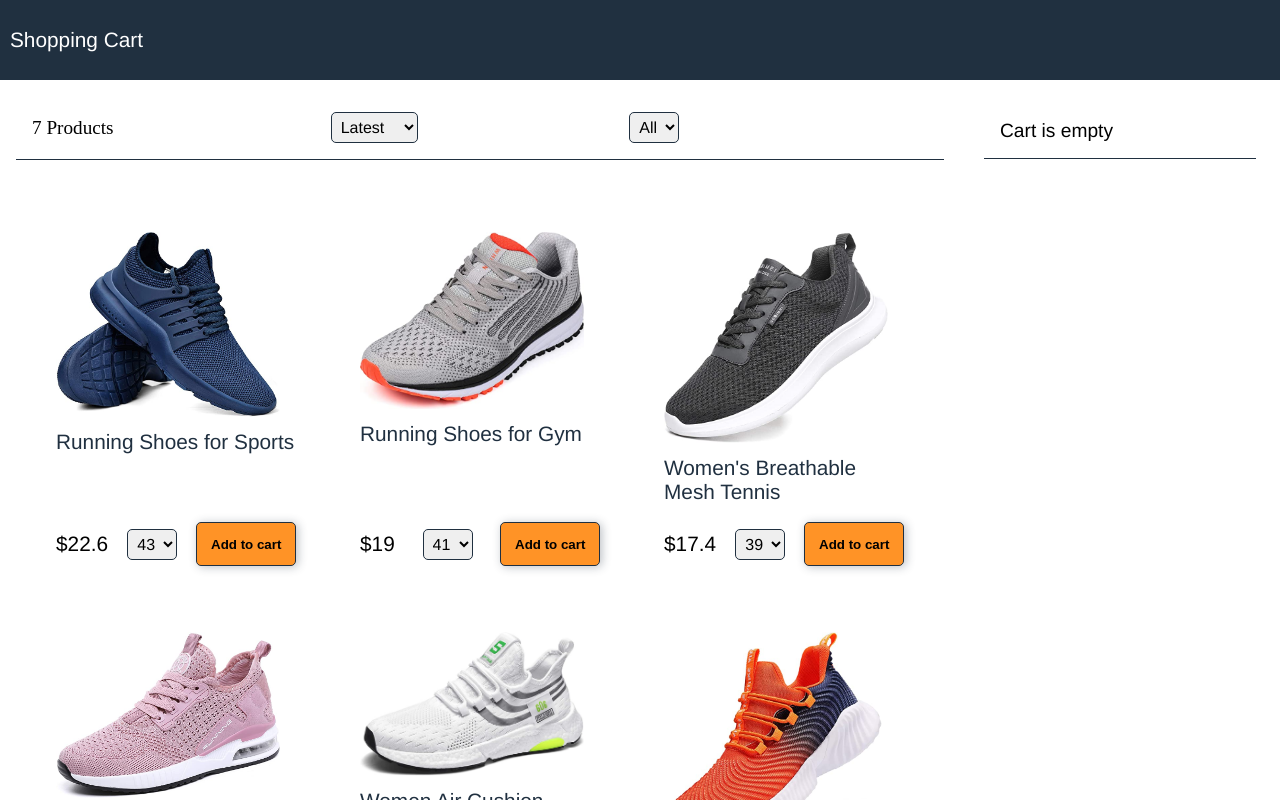
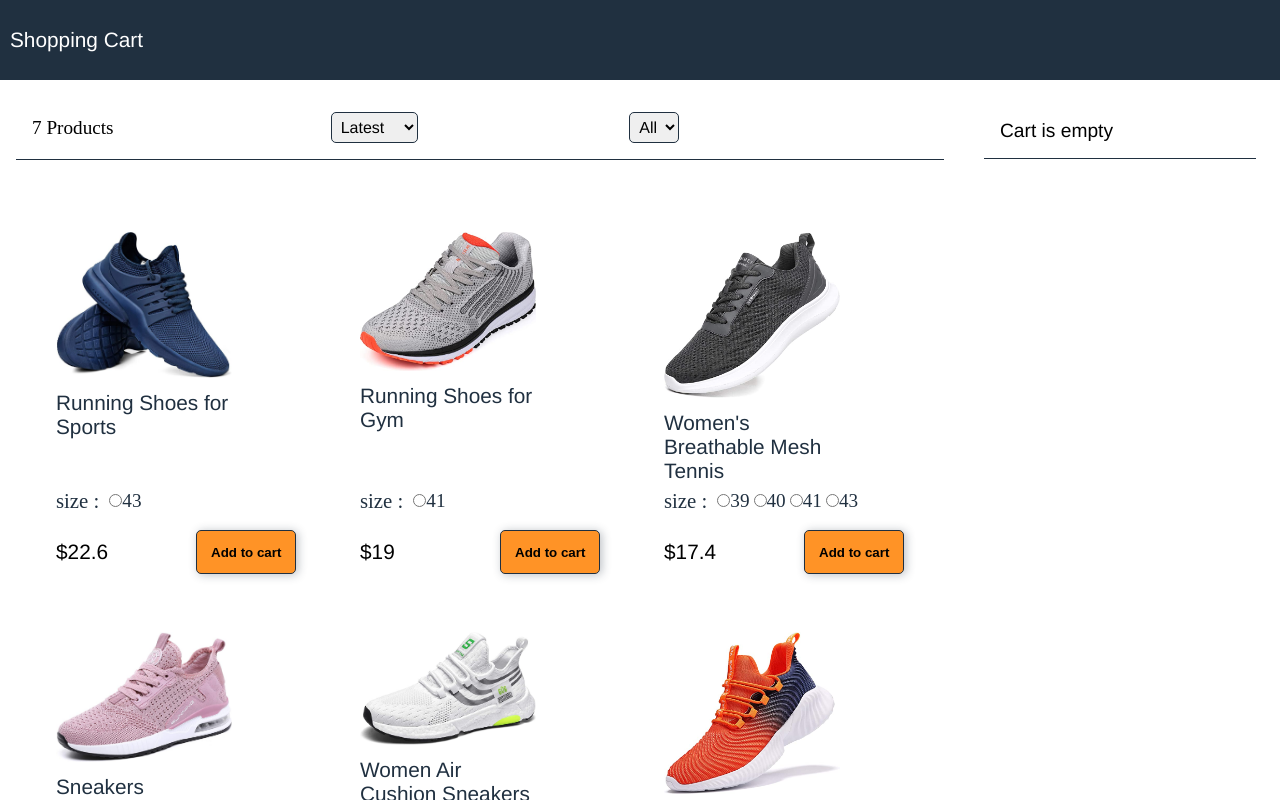
Before and after one commit to miladbayee/react-shopping-cart, a React (Create React App) app: page / in a window 1280 px wide. Shown: the top 800 px of the page. Built offline with nearby package versions, Linux system fonts and the light colour scheme.

Commit message:
logic select size

```diff
--- a/src/components/Cart.jsx
+++ b/src/components/Cart.jsx
@@ -19,7 +19,7 @@ export default function Cart({
             btnClass={"remove-btn"}
             handleOnClick={() => handleRemoveCartList()}
           >
-            <img src="./images/icons/remove-black.png" alt="remove icon"/>
+            <img src="./images/icons/remove-black.png" alt="remove icon" />
           </Button>
         )}
       </div>
@@ -28,8 +28,13 @@ export default function Cart({
           {cartItem.map((item) => (
             <li key={item._id}>
               <div className="cart-item_img">
-                <img src={item.image} alt={item.title} />
-                <p>{item.title}</p>
+                <div className='cart-item_item'>
+                  <img src={item.image} alt={item.title} />
+                  <p>{item.title}</p>
+                </div>
+                <div className='cart-item_size'>
+                <p>size : {item.size}</p>
+                </div>
               </div>
               <div className="cart-item_price">
                 <p>
--- a/src/components/Main.jsx
+++ b/src/components/Main.jsx
@@ -4,9 +4,9 @@ import Products from "./Products";
 import data from "../data.json";
 
 export default function Main() {
-  const getCartItemFromLS = (localStorage.getItem("cartItem")
+  const getCartItemFromLS = localStorage.getItem("cartItem")
     ? JSON.parse(localStorage.getItem("cartItem"))
-    : []);
+    : [];
   const [products, setProducts] = useState(data.products);
   const [isFilterSize, setIsFilterSize] = useState(true);
   const [cartItem, setCartItem] = useState([]);
@@ -68,17 +68,21 @@ export default function Main() {
   };
 
   //add product item to cart
-  const handleAddToCart = (product) => {
+  const handleAddToCart = (product, size) => {
     const getCartItem = [...cartItem];
     let isAlready = false;
     getCartItem.forEach((item) => {
-      if (item._id === product._id) {
+      if (item._id === product._id && item.size === size) {
         item.count++;
         isAlready = true;
       }
     });
     if (!isAlready) {
-      getCartItem.push({ ...product, count: 1 });
+      if (size === "size" || size==='') {
+        return;
+      } else {
+        getCartItem.push({ ...product, count: 1, size: size });
+      }
     }
     setCartItem(getCartItem);
     localStorage.setItem("cartItem", JSON.stringify(getCartItem));
@@ -88,12 +92,13 @@ export default function Main() {
   const handleRemoveItem = (product) => {
     const getCartItem = [...cartItem];
     const removeFromCart = getCartItem.filter(
-      (item) => item._id !== product._id
+      (item) => item._id !== product._id || item.size !== product.size
     );
     setCartItem(removeFromCart);
     localStorage.setItem("cartItem", JSON.stringify(removeFromCart));
   };
 
+  //clear cart item
   const handleRemoveCartList = () => {
     setCartItem([]);
     localStorage.setItem("cartItem", JSON.stringify([]));
--- a/src/components/ProductItem.jsx
+++ b/src/components/ProductItem.jsx
@@ -1,6 +1,6 @@
-import React from "react";
 import Button from "./Button";
 import formatCurrency from "../util";
+import { useEffect, useState } from "react";
 
 export default function ProductItem({
   key,
@@ -11,7 +11,19 @@ export default function ProductItem({
   link,
   shoesSize,
   handleAddToCart,
+  handleGetShoesSize,
 }) {
+  const [selectSize, setSelectSize] = useState("");
+
+  //select shoes size
+  const handleSelectSize = (e) => {
+    setSelectSize(e.target.value);
+  };
+
+  const onValueChange = (e) => {
+    setSelectSize(e.target.value);
+  };
+
   return (
     <li key={key}>
       <div className="product-img">
@@ -20,20 +32,27 @@ export default function ProductItem({
           <p>{title}</p>
         </a>
       </div>
+      <div className={'product-buy-section'}>
+      <div className="product-size">
+       <span>size :</span>
+        {shoesSize.map((size) => (
+          <div
+            className="radio"
+            onChange={onValueChange}
+            onClick={() => handleGetShoesSize(size)}
+          >
+            <input type="radio" value={size} checked={selectSize === size} />
+            {size}
+          </div>
+        ))}
+      </div>
       <div className="product-price">
         <p>{formatCurrency(price)}</p>
-        <div className="product-size">
-          <select value="">
-            {shoesSize.map((size) => (
-              <option>{size}</option>
-            ))}
-          </select>
-        </div>
-
         <Button btnClass="button-add" handleOnClick={handleAddToCart}>
           Add to cart
         </Button>
       </div>
-    </li>
+    </div>
+      </li>
   );
 }
--- a/src/components/Products.jsx
+++ b/src/components/Products.jsx
@@ -1,3 +1,4 @@
+import { useState } from "react";
 import Filter from "./Filter";
 import ProductItem from "./ProductItem";
 
@@ -10,6 +11,12 @@ export default function Products({
   isFilterSize,
   handleAddToCart,
 }) {
+
+  const[shoesSelectSize,setShoesSelectSize]=useState('')
+  const handleGetShoesSize=(size)=>{
+    setShoesSelectSize(size)
+  }
+
   return (
     <div className={"products"}>
       <Filter
@@ -24,13 +31,14 @@ export default function Products({
           {products.map((product) => (
             <ProductItem
               key={product._id}
-              link={"#" + product._id}
+              link={product._id}
               imgSrc={product.image}
               price={product.price}
               title={product.title}
               imgAlt={product.title}
               shoesSize={product.availableSize}
-              handleAddToCart={() => handleAddToCart(product)}
+              handleGetShoesSize={handleGetShoesSize}
+              handleAddToCart={() => handleAddToCart(product,shoesSelectSize)}
             />
           ))}
         </ul>
--- a/src/index.css
+++ b/src/index.css
@@ -95,7 +95,10 @@ footer {
   width: 19rem;
   height: 25rem;
 }
-
+.product-img{
+  max-width: 11rem;
+  max-height: 11rem;
+}
 .product-img a {
   color: #203040;
   transition: ease 0.5s;
@@ -106,8 +109,8 @@ footer {
 }
 
 .product-img a img {
-  max-width: 14rem;
-  max-height: 14rem;
+  max-width: 11rem;
+  max-height: 11rem;
   transition: ease 1s;
 }
 .product-img a:hover img {
@@ -117,13 +120,16 @@ footer {
 .product-img a p {
   margin-top: 0.5rem;
 }
-
+.product-buy-section{
+  margin-top: 5rem;
+}
 .product-price {
   margin-bottom: 0.1rem;
   display: flex;
   justify-content: space-between;
   align-items: center;
 }
+
 
 .button-add {
   border: 1px solid #203040;
@@ -141,26 +147,22 @@ footer {
 
 .product-size {
   display: flex;
-  justify-content: flex-end;
   align-items: center;
+  margin-bottom: 1rem;
 }
 
-.product-size p {
-  font-size: 1.2rem;
+.product-size span {
+  color: #203040;
   margin-right: 0.5rem;
 }
 
-.product-size select {
-  padding: 5px;
+.radio{
+  padding: 2px;
   outline: none;
-  border: 1px solid #203040;
-  border-radius: 5px;
-  font-size: 1rem;
+  font-size: 1.2rem;
+  color: #203040;
 }
 
-.product-size select:hover {
-  border-color: #ff8000;
-}
 
 /* Filter Products */
 .filter {
@@ -225,19 +227,32 @@ footer {
   border-bottom: 1px solid #203040;
   margin: 1rem;
 }
+
 .cart-item_img {
   display: flex;
-  flex-direction: row;
-  justify-content: space-around;
-  align-items: center;
+  flex-direction: column;
+  justify-content: space-between;
   margin-top: 1rem;
 }
 
 .cart-item_img p {
   font-size: 1.2rem;
+  margin-left: 1rem;
 }
 .cart-item_img img {
   width: 5rem;
+}
+
+.cart-item_item {
+  display: flex;
+}
+
+.cart-item_size {
+  margin: 0.1rem 0 0 5rem;
+}
+
+.cart-item_size p {
+  color: #3a3a3a;
 }
 
 .cart-item_price {
```
Also changed, not shown: src/App.css (added, +38 -0 lines).
